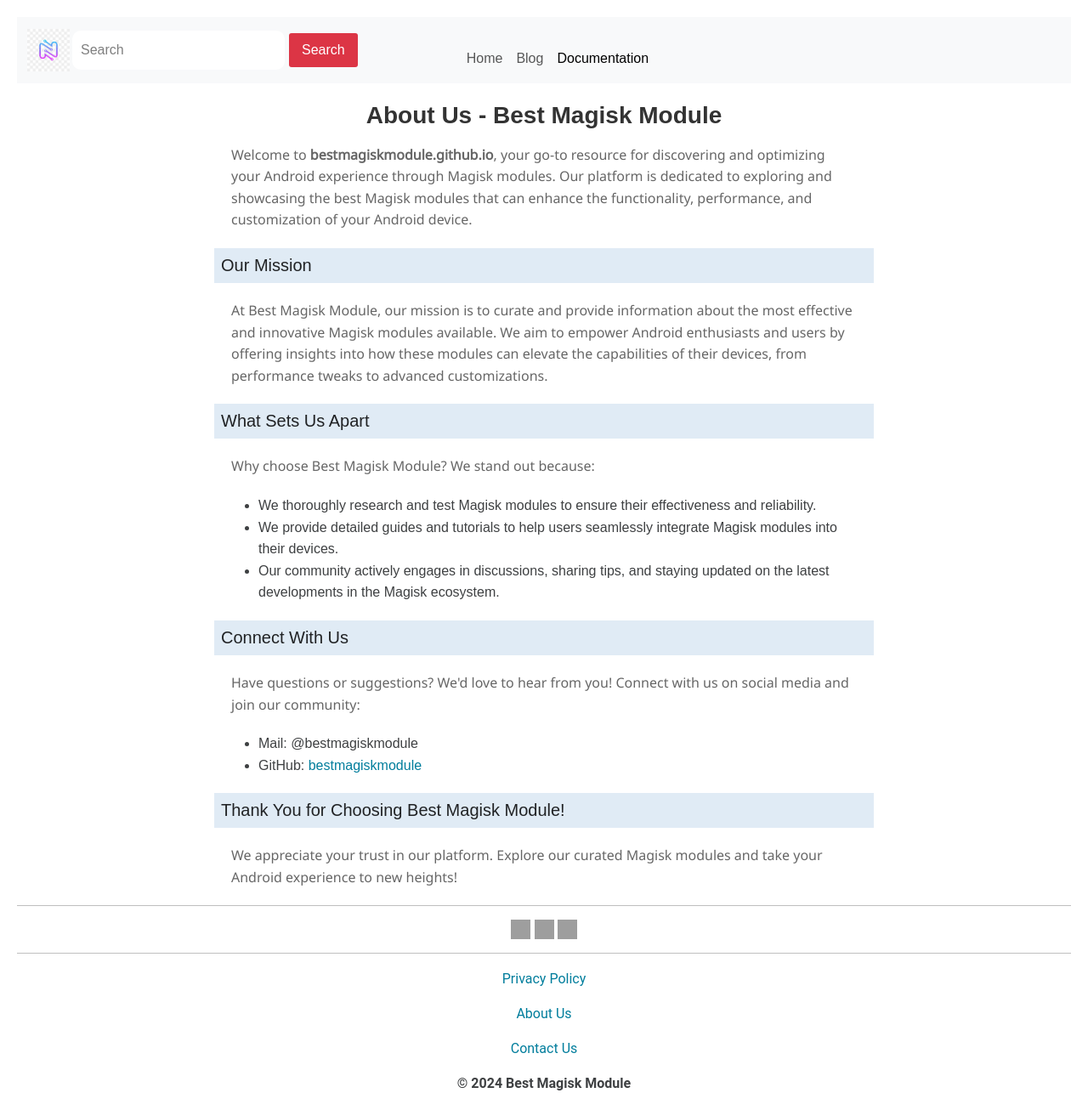
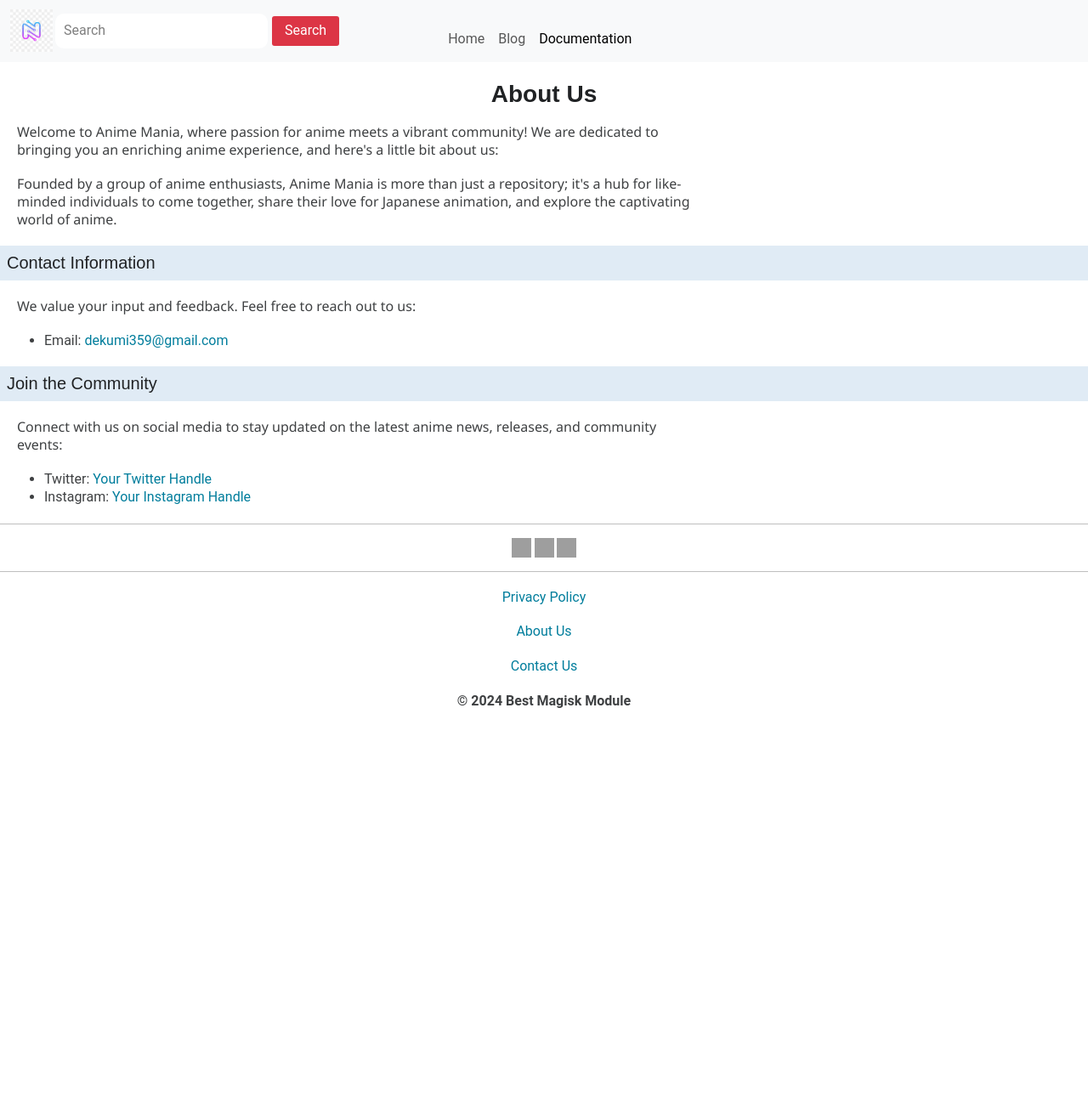
Before and after one commit to animeheavenwsp/Animeheaven.github.io, a Jekyll site: the page built from about-us.html, in a window 1280 px wide. Shown: the whole page at 85% size. Built offline with Jekyll 4.4.1, drawn with Linux system fonts in a browser that asks for light colours; some web fonts are replaced; after the commit the page ends 900 px from its top, so only the background shows below that; grey boxes are pictures that could not be loaded.

Commit message:
Update about-us.html

```diff
--- a/about-us.html
+++ b/about-us.html
@@ -9,68 +9,41 @@ permalink: /about-us
 <head>
   <meta charset="UTF-8">
   <meta name="viewport" content="width=device-width, initial-scale=1.0">
-    <title>About Us - Best Magisk Module</title>
-    <style>
-        body {
-            font-family: Arial, sans-serif;
-            line-height: 1.6;
-            margin: 20px;
-        }
-
-        h1 {
-            color: #333;
-        }
-
-        p {
-            color: #666;
-        }
-
-        .container {
-            max-width: 800px;
-            margin: auto;
-        }
-    </style>
+  <title>About Us - Anime Mania</title>
 </head>
 
 <body>
-    <div class="container">
+
   <header>
-            <h1>About Us - Best Magisk Module</h1>
+    <h1>About Us</h1>
   </header>
 
   <section>
-            <p>Welcome to <strong>bestmagiskmodule.github.io</strong>, your go-to resource for discovering and optimizing your Android experience through Magisk modules. Our platform is dedicated to exploring and showcasing the best Magisk modules that can enhance the functionality, performance, and customization of your Android device.</p>
+    <p>Welcome to Anime Mania, where passion for anime meets a vibrant community! We are dedicated to bringing you an enriching anime experience, and here's a little bit about us:</p>
+
+    <p>Founded by a group of anime enthusiasts, Anime Mania is more than just a repository; it's a hub for like-minded individuals to come together, share their love for Japanese animation, and explore the captivating world of anime.</p>
   </section>
 
   <section>
-            <h2>Our Mission</h2>
-            <p>At Best Magisk Module, our mission is to curate and provide information about the most effective and innovative Magisk modules available. We aim to empower Android enthusiasts and users by offering insights into how these modules can elevate the capabilities of their devices, from performance tweaks to advanced customizations.</p>
-        </section>
+    <h2>Contact Information</h2>
+    <p>We value your input and feedback. Feel free to reach out to us:</p>
 
-        <section>
-            <h2>What Sets Us Apart</h2>
-            <p>Why choose Best Magisk Module? We stand out because:</p>
     <ul>
-                <li>We thoroughly research and test Magisk modules to ensure their effectiveness and reliability.</li>
-                <li>We provide detailed guides and tutorials to help users seamlessly integrate Magisk modules into their devices.</li>
-                <li>Our community actively engages in discussions, sharing tips, and staying updated on the latest developments in the Magisk ecosystem.</li>
+      <li>Email: <a href="mailto:dekumi359@gmail.com">dekumi359@gmail.com</a></li>
     </ul>
   </section>
 
   <section>
-            <h2>Connect With Us</h2>
-            <p>Have questions or suggestions? We'd love to hear from you! Connect with us on social media and join our community:</p>
+    <h2>Join the Community</h2>
+    <p>Connect with us on social media to stay updated on the latest anime news, releases, and community events:</p>
+
+    <!-- Add your social media links here -->
     <ul>
-                <li>Mail: <a hrbestmagiskmodule@gmail.com" target="_blank">@bestmagiskmodule</a></li>
-                <li>GitHub: <a href="https://github.com/bestmagiskmodule" target="_blank">bestmagiskmodule</a></li>
+      <li>Twitter: <a href="https://twitter.com/your_twitter_handle" target="_blank">Your Twitter Handle</a></li>
+      <li>Instagram: <a href="https://instagram.com/your_instagram_handle" target="_blank">Your Instagram Handle</a></li>
     </ul>
   </section>
 
-        <section>
-            <h2>Thank You for Choosing Best Magisk Module!</h2>
-            <p>We appreciate your trust in our platform. Explore our curated Magisk modules and take your Android experience to new heights!</p>
-        </section>
-    </div>
 </body>
 
 </html>
```
Lines whose indentation alone changed are shown as unchanged.
